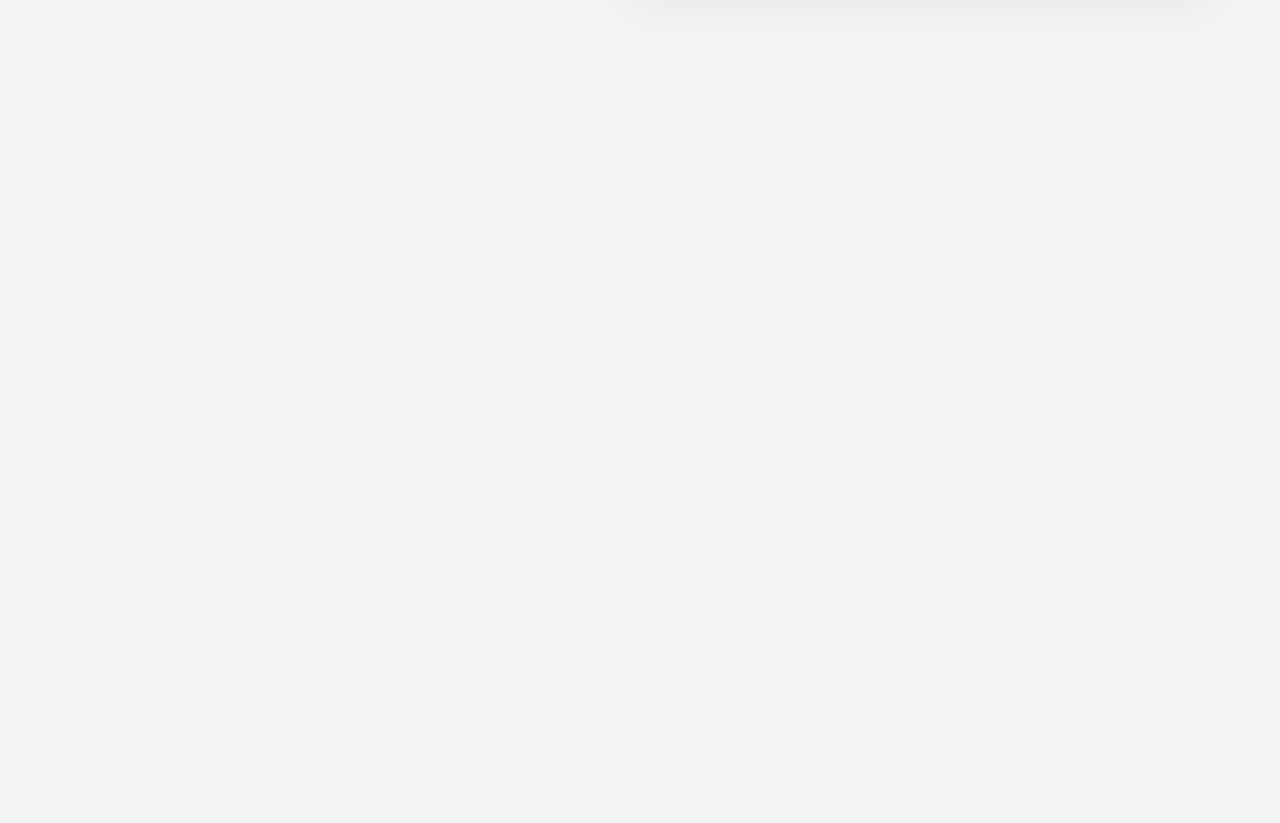
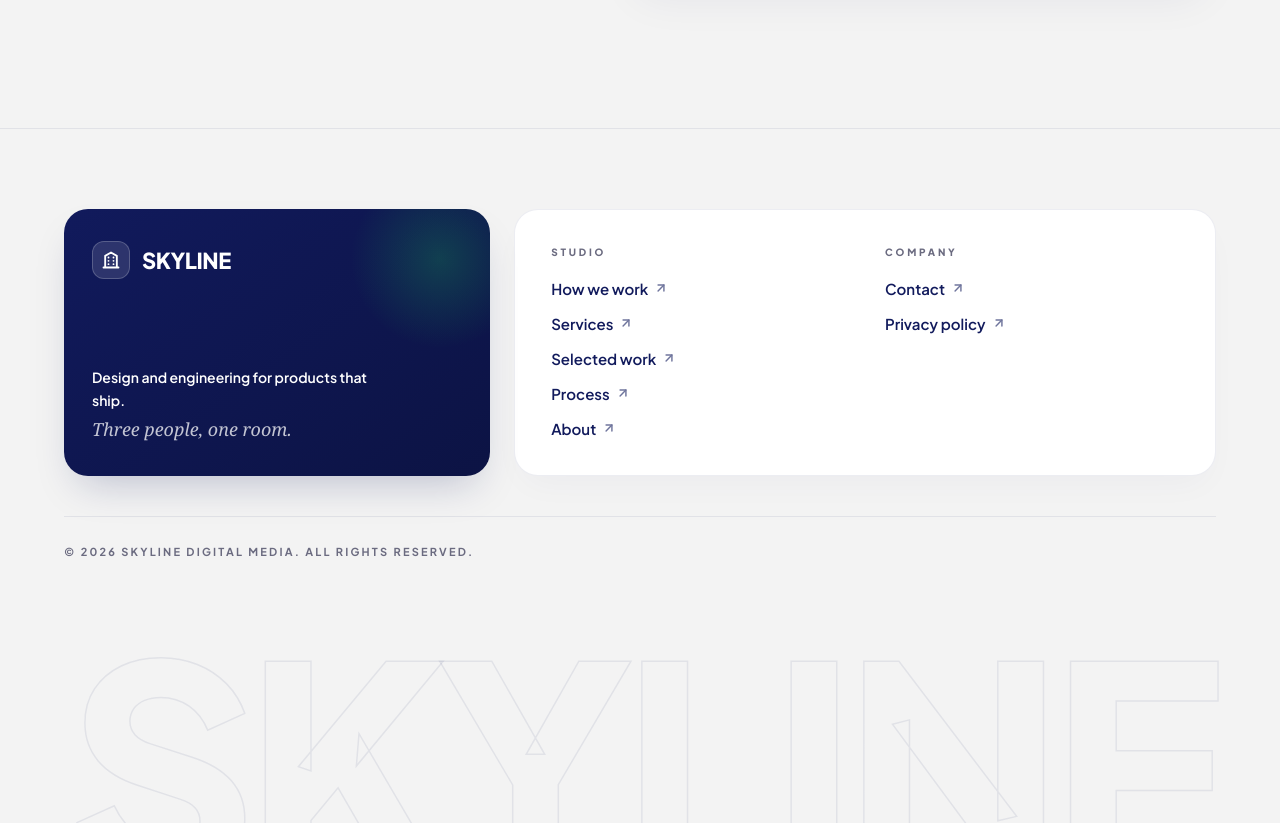
Before and after one commit to akash-zeroDev/skyline-landingPage, a React (Vite) app: page / in a window 1280 px wide. Shown: the part 5280-6103 px from the top of the page. Before the commit the page ends 5408 px from the top, so only its background shows below. Built offline with nearby package versions, Linux system fonts and the light colour scheme.

Commit message:
feat: add studio footer with brand card and outlined Skyline watermark

```diff
--- a/src/App.jsx
+++ b/src/App.jsx
@@ -4,6 +4,7 @@ import HeroSection from './components/hero/HeroSection';
 import WhatWeDo from './components/whatWeDo/WhatWeDo';
 import WorkSection from './components/sections/WorkSection';
 import ContactPage from './components/contact/ContactPage';
+import Footer from './components/footer/Footer';
 import './App.css';
 
 function App() {
@@ -91,6 +92,12 @@ function App() {
           </main>
         </>
       )}
+
+      {/* Skyline Studio Footer */}
+      <Footer
+        onNavigateContact={() => navigateTo('/contact')}
+        onNavigateSection={(hash) => navigateTo('/', hash)}
+      />
     </div>
   );
 }
--- /dev/null
+++ b/src/components/footer/Footer.css
@@ -0,0 +1,244 @@
+/* Skyline Digital Media — Studio Footer */
+
+.skyline-footer {
+  position: relative;
+  overflow: hidden;
+  border-top: 1px solid rgba(17, 26, 92, 0.08);
+  background-color: var(--page-bg, #F3F3F3);
+  padding-top: 80px;
+  width: 100%;
+}
+
+.footer-container {
+  max-width: 1200px;
+  margin: 0 auto;
+  padding: 0 24px;
+  position: relative;
+  z-index: 2;
+}
+
+/* 2-Column Grid Layout */
+.footer-grid {
+  display: grid;
+  grid-template-columns: 1fr;
+  gap: 20px;
+}
+
+@media (min-width: 1024px) {
+  .footer-grid {
+    grid-template-columns: minmax(0, 0.85fr) minmax(0, 1.4fr);
+    gap: 24px;
+    align-items: stretch;
+  }
+}
+
+/* Brand Card (Left) */
+.footer-brand-card {
+  position: relative;
+  min-height: 16rem;
+  display: flex;
+  flex-direction: column;
+  justify-content: space-between;
+  overflow: hidden;
+  border-radius: 24px;
+  background: linear-gradient(145deg, #111A5C 0%, #0C1344 100%);
+  padding: 32px 28px;
+  color: #FFFFFF;
+  box-shadow: 0 20px 40px -15px rgba(17, 26, 92, 0.25);
+}
+
+.footer-brand-card-glow {
+  position: absolute;
+  top: -40px;
+  right: -40px;
+  width: 180px;
+  height: 180px;
+  border-radius: 50%;
+  background: radial-gradient(circle, rgba(25, 185, 84, 0.25) 0%, transparent 70%);
+  pointer-events: none;
+}
+
+.footer-brand-header {
+  display: flex;
+  align-items: center;
+  gap: 12px;
+  position: relative;
+  z-index: 1;
+}
+
+.footer-logo-badge {
+  width: 38px;
+  height: 38px;
+  border-radius: 12px;
+  background: rgba(255, 255, 255, 0.12);
+  border: 1px solid rgba(255, 255, 255, 0.2);
+  display: flex;
+  align-items: center;
+  justify-content: center;
+  flex-shrink: 0;
+  color: #FFFFFF;
+}
+
+.footer-brand-title {
+  font-size: 22px;
+  font-weight: 800;
+  letter-spacing: -0.02em;
+  text-transform: uppercase;
+  color: #FFFFFF;
+}
+
+.footer-brand-tagline {
+  margin-top: 40px;
+  max-width: 280px;
+  font-size: 14px;
+  line-height: 1.6;
+  font-weight: 600;
+  color: #FFFFFF;
+  position: relative;
+  z-index: 1;
+}
+
+.footer-brand-subtagline {
+  display: block;
+  font-family: Georgia, 'Times New Roman', serif;
+  font-size: 18px;
+  font-style: italic;
+  font-weight: 400;
+  color: rgba(255, 255, 255, 0.75);
+  margin-top: 4px;
+}
+
+/* Links Panel (Right) */
+.footer-links-panel {
+  border-radius: 24px;
+  border: 1px solid rgba(17, 26, 92, 0.08);
+  background-color: #FFFFFF;
+  padding: 32px 28px;
+  box-shadow: 0 15px 35px -10px rgba(17, 26, 92, 0.04);
+}
+
+@media (min-width: 640px) {
+  .footer-links-panel {
+    padding: 36px;
+  }
+}
+
+.footer-columns-grid {
+  display: grid;
+  grid-template-columns: 1fr;
+  gap: 36px;
+}
+
+@media (min-width: 640px) {
+  .footer-columns-grid {
+    grid-template-columns: repeat(2, 1fr);
+    gap: 40px;
+  }
+}
+
+.footer-col-title {
+  font-size: 10px;
+  font-weight: 800;
+  letter-spacing: 0.28em;
+  text-transform: uppercase;
+  color: #6b6b80;
+  margin: 0 0 20px 0;
+}
+
+.footer-links-list {
+  list-style: none;
+  padding: 0;
+  margin: 0;
+  display: flex;
+  flex-direction: column;
+  gap: 14px;
+}
+
+.footer-link-item {
+  display: inline-flex;
+  align-items: center;
+  gap: 6px;
+  font-size: 15px;
+  font-weight: 600;
+  color: #111A5C;
+  text-decoration: none;
+  transition: color 0.15s ease;
+  cursor: pointer;
+  background: none;
+  border: none;
+  padding: 0;
+  font-family: inherit;
+  text-align: left;
+}
+
+.footer-link-item:hover {
+  color: #19b954;
+}
+
+.footer-link-arrow {
+  width: 14px;
+  height: 14px;
+  color: #111A5C;
+  opacity: 0.6;
+  transition: transform 0.2s ease, opacity 0.15s ease, color 0.15s ease;
+}
+
+.footer-link-item:hover .footer-link-arrow {
+  color: #19b954;
+  opacity: 1;
+  transform: translate(2px, -2px);
+}
+
+/* Bottom Copyright Bar */
+.footer-bottom-bar {
+  margin-top: 40px;
+  border-top: 1px solid rgba(17, 26, 92, 0.08);
+  padding: 28px 0;
+  display: flex;
+  flex-direction: column;
+  gap: 12px;
+}
+
+@media (min-width: 640px) {
+  .footer-bottom-bar {
+    flex-direction: row;
+    align-items: center;
+    justify-content: space-between;
+  }
+}
+
+.footer-copyright {
+  font-size: 11px;
+  font-weight: 700;
+  letter-spacing: 0.2em;
+  text-transform: uppercase;
+  color: #6b6b80;
+  margin: 0;
+}
+
+/* Giant Outlined Skyline Watermark */
+.footer-giant-wordmark-wrap {
+  position: relative;
+  margin-top: 16px;
+  user-select: none;
+  -webkit-user-select: none;
+  overflow: hidden;
+  padding: 0 16px;
+  display: flex;
+  justify-content: center;
+  transform: translateY(22%);
+  pointer-events: none;
+}
+
+.footer-giant-wordmark {
+  font-size: clamp(6rem, 23vw, 24rem);
+  line-height: 0.75;
+  font-weight: 900;
+  letter-spacing: -0.04em;
+  text-transform: uppercase;
+  color: transparent;
+  -webkit-text-stroke: 1.5px rgba(17, 26, 92, 0.08);
+  white-space: nowrap;
+  margin: 0;
+  font-family: 'Plus Jakarta Sans', system-ui, -apple-system, sans-serif;
+}
--- /dev/null
+++ b/src/components/footer/Footer.jsx
@@ -0,0 +1,125 @@
+import './Footer.css';
+
+const columns = [
+  {
+    title: 'Studio',
+    links: [
+      { label: 'How we work', href: '#work' },
+      { label: 'Services', href: '#services' },
+      { label: 'Selected work', href: '#work' },
+      { label: 'Process', href: '#about' },
+      { label: 'About', href: '#about' },
+    ],
+  },
+  {
+    title: 'Company',
+    links: [
+      { label: 'Contact', href: '/contact' },
+      { label: 'Privacy policy', href: '/contact' },
+    ],
+  },
+];
+
+export function Footer({ onNavigateContact, onNavigateSection }) {
+  const handleLinkClick = (e, href) => {
+    if (href === '/contact') {
+      e.preventDefault();
+      if (onNavigateContact) {
+        onNavigateContact();
+      } else {
+        window.location.href = '/contact';
+      }
+    } else if (href.startsWith('#')) {
+      e.preventDefault();
+      if (onNavigateSection) {
+        onNavigateSection(href);
+      } else {
+        const el = document.querySelector(href);
+        if (el) el.scrollIntoView({ behavior: 'smooth' });
+      }
+    }
+  };
+
+  return (
+    <footer className="skyline-footer">
+      <div className="footer-container">
+        <div className="footer-grid">
+          {/* Brand Card (Left) */}
+          <div className="footer-brand-card">
+            <div className="footer-brand-card-glow" aria-hidden="true" />
+
+            <div className="footer-brand-header">
+              <span className="footer-logo-badge" aria-hidden="true">
+                <svg width="20" height="20" viewBox="0 0 24 24" fill="none" stroke="currentColor" strokeWidth="2.2" strokeLinecap="round" strokeLinejoin="round">
+                  <path d="M3 21h18M5 21V7l7-4 7 4v14M9 9v.01M9 13v.01M9 17v.01M15 9v.01M15 13v.01M15 17v.01" />
+                </svg>
+              </span>
+              <span className="footer-brand-title">
+                SKYLINE
+              </span>
+            </div>
+
+            <p className="footer-brand-tagline">
+              Design and engineering for products that ship.
+              <span className="footer-brand-subtagline">
+                Three people, one room.
+              </span>
+            </p>
+          </div>
+
+          {/* Links Panel (Right) */}
+          <div className="footer-links-panel">
+            <div className="footer-columns-grid">
+              {columns.map((col) => (
+                <div key={col.title}>
+                  <p className="footer-col-title">{col.title}</p>
+                  <ul className="footer-links-list">
+                    {col.links.map((link) => (
+                      <li key={link.label}>
+                        <a
+                          href={link.href}
+                          onClick={(e) => handleLinkClick(e, link.href)}
+                          className="footer-link-item"
+                        >
+                          <span>{link.label}</span>
+                          <svg
+                            className="footer-link-arrow"
+                            viewBox="0 0 24 24"
+                            fill="none"
+                            stroke="currentColor"
+                            strokeWidth="2.5"
+                            strokeLinecap="round"
+                            strokeLinejoin="round"
+                          >
+                            <line x1="7" y1="17" x2="17" y2="7" />
+                            <polyline points="7 7 17 7 17 17" />
+                          </svg>
+                        </a>
+                      </li>
+                    ))}
+                  </ul>
+                </div>
+              ))}
+            </div>
+          </div>
+        </div>
+
+        {/* Bottom Copyright Bar */}
+        <div className="footer-bottom-bar">
+          <p className="footer-copyright">
+            © {new Date().getFullYear()} Skyline Digital Media. All rights reserved.
+          </p>
+        </div>
+      </div>
+
+      {/* Giant Outlined Skyline Watermark */}
+      <div aria-hidden="true" className="footer-giant-wordmark-wrap">
+        <p className="footer-giant-wordmark">
+          SKYLINE
+        </p>
+      </div>
+    </footer>
+  );
+}
+
+export default Footer;
```
